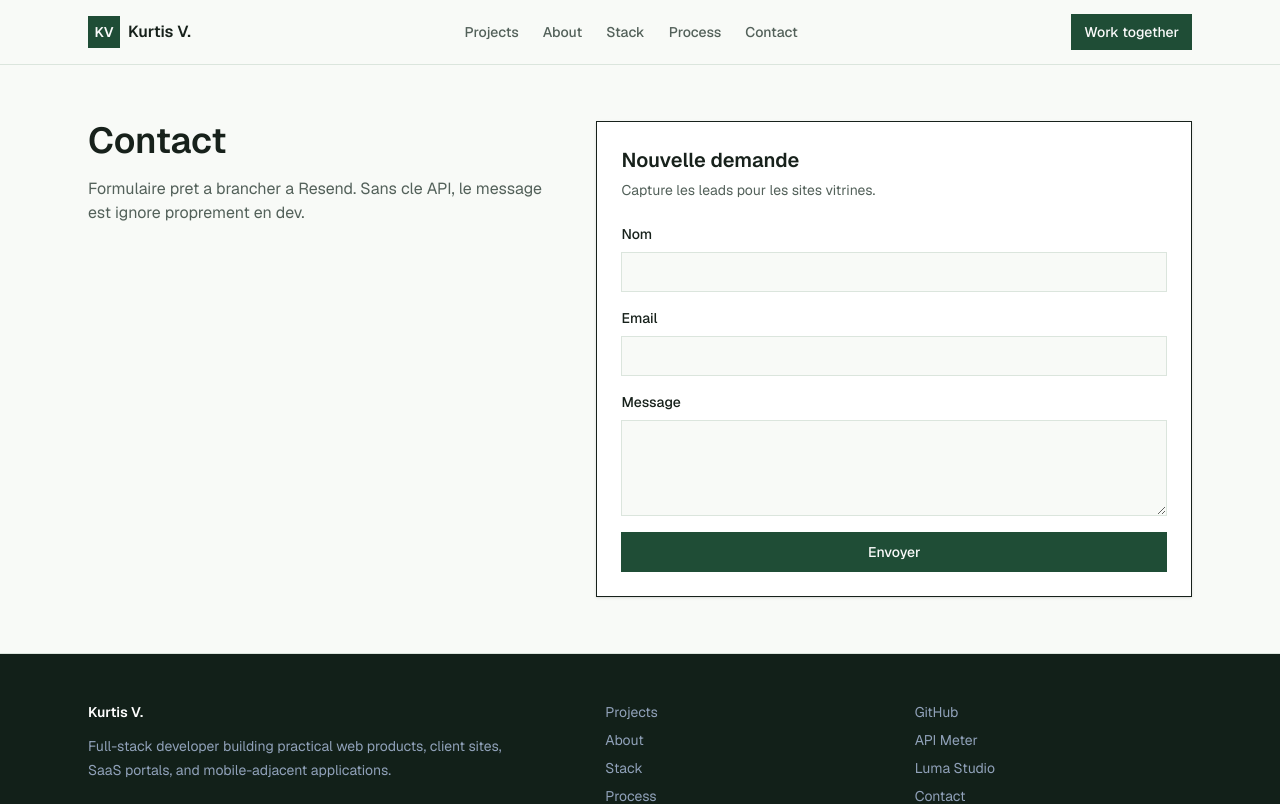
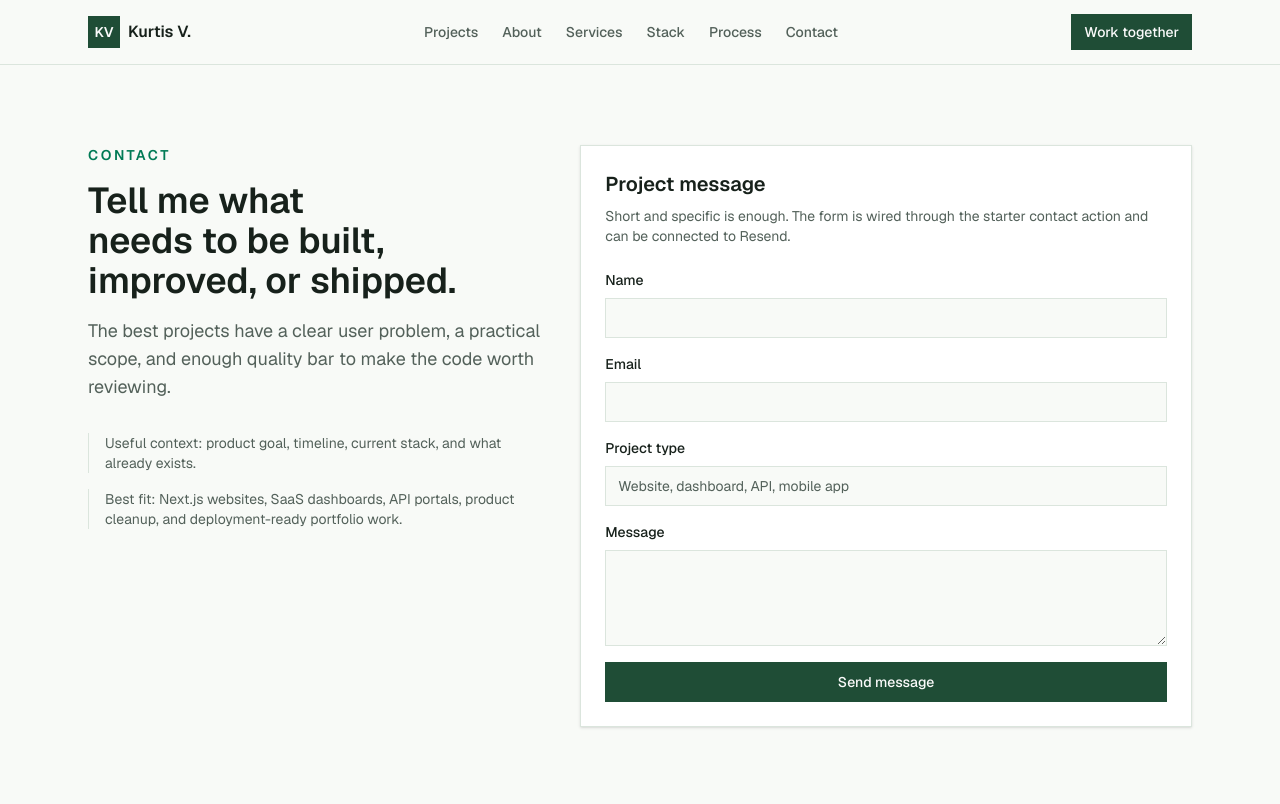
Before and after one commit to kurtisv/dev-portfolio, a Next.js app in the folder apps/web/: page /contact in a window 1280 px wide. Shown: the top 804 px of the page. Built offline with nearby package versions, Linux system fonts and the light colour scheme; no server answers.

Commit message:
feat: add profile content structure

```diff
--- a/apps/web/src/app/actions/contact.tsx
+++ b/apps/web/src/app/actions/contact.tsx
@@ -8,6 +8,7 @@ import { sendTransactionalEmail } from "@/lib/email/resend";
 const contactSchema = z.object({
   name: z.string().min(2),
   email: z.string().email(),
+  projectType: z.string().optional(),
   message: z.string().min(10),
 });
 
@@ -15,6 +16,7 @@ export async function sendContactMessage(formData: FormData) {
   const parsed = contactSchema.safeParse({
     name: formData.get("name"),
     email: formData.get("email"),
+    projectType: formData.get("projectType") || undefined,
     message: formData.get("message"),
   });
 
@@ -24,7 +26,7 @@ export async function sendContactMessage(formData: FormData) {
 
   await sendTransactionalEmail({
     to: parsed.data.email,
-    subject: "Votre message a ete recu",
+    subject: "Portfolio message received",
     react: <ContactConfirmationEmail name={parsed.data.name} />,
   });
 }
--- a/apps/web/src/app/contact/page.tsx
+++ b/apps/web/src/app/contact/page.tsx
@@ -1,32 +1,50 @@
+import type { Metadata } from "next";
+
 import { sendContactMessage } from "@/app/actions/contact";
+import { SectionHeading } from "@/components/portfolio/section-heading";
 import { MarketingPageShell } from "@/components/marketing/page-shell";
-import { Section } from "@/components/marketing/section";
 import { Button } from "@/components/ui/button";
-import { Card, CardContent, CardDescription, CardHeader, CardTitle } from "@/components/ui/card";
 import { Form, FormField } from "@/components/ui/form";
 import { Input } from "@/components/ui/input";
 import { Label } from "@/components/ui/label";
 import { Textarea } from "@/components/ui/textarea";
 
+export const metadata: Metadata = {
+  title: "Contact",
+  description: "Contact Kurtis V. about web products, portfolio work, or client projects.",
+};
+
 export default function ContactPage() {
   return (
     <MarketingPageShell>
-      <Section className="grid gap-8 lg:grid-cols-[0.8fr_1fr]">
-        <div>
-          <h1 className="text-4xl font-semibold">Contact</h1>
-          <p className="mt-4 text-muted-foreground">
-            Formulaire pret a brancher a Resend. Sans cle API, le message est ignore proprement en dev.
-          </p>
-        </div>
-        <Card>
-          <CardHeader>
-            <CardTitle>Nouvelle demande</CardTitle>
-            <CardDescription>Capture les leads pour les sites vitrines.</CardDescription>
-          </CardHeader>
-          <CardContent>
-            <Form action={sendContactMessage}>
+      <main>
+        <section className="mx-auto grid max-w-6xl gap-10 px-6 py-16 sm:py-20 lg:grid-cols-[0.85fr_1.15fr]">
+          <div>
+            <SectionHeading
+              eyebrow="Contact"
+              title="Tell me what needs to be built, improved, or shipped."
+              description="The best projects have a clear user problem, a practical scope, and enough quality bar to make the code worth reviewing."
+            />
+            <div className="mt-8 grid gap-4 text-sm text-muted-foreground">
+              <p className="border-l border-border pl-4">
+                Useful context: product goal, timeline, current stack, and what
+                already exists.
+              </p>
+              <p className="border-l border-border pl-4">
+                Best fit: Next.js websites, SaaS dashboards, API portals,
+                product cleanup, and deployment-ready portfolio work.
+              </p>
+            </div>
+          </div>
+          <div className="border border-border bg-card p-6 shadow-sm">
+            <h2 className="text-xl font-semibold">Project message</h2>
+            <p className="mt-2 text-sm text-muted-foreground">
+              Short and specific is enough. The form is wired through the
+              starter contact action and can be connected to Resend.
+            </p>
+            <Form action={sendContactMessage} className="mt-6">
               <FormField>
-                <Label htmlFor="name">Nom</Label>
+                <Label htmlFor="name">Name</Label>
                 <Input id="name" name="name" required />
               </FormField>
               <FormField>
@@ -34,14 +52,18 @@ export default function ContactPage() {
                 <Input id="email" name="email" required type="email" />
               </FormField>
               <FormField>
+                <Label htmlFor="projectType">Project type</Label>
+                <Input id="projectType" name="projectType" placeholder="Website, dashboard, API, mobile app" />
+              </FormField>
+              <FormField>
                 <Label htmlFor="message">Message</Label>
                 <Textarea id="message" name="message" required />
               </FormField>
-              <Button type="submit">Envoyer</Button>
+              <Button type="submit">Send message</Button>
             </Form>
-          </CardContent>
-        </Card>
-      </Section>
+          </div>
+        </section>
+      </main>
     </MarketingPageShell>
   );
 }
--- a/apps/web/src/app/process/page.tsx
+++ b/apps/web/src/app/process/page.tsx
@@ -2,19 +2,12 @@ import type { Metadata } from "next";
 
 import { SectionHeading } from "@/components/portfolio/section-heading";
 import { MarketingPageShell } from "@/components/marketing/page-shell";
+import { processSteps } from "@/data/portfolio";
 
 export const metadata: Metadata = {
   title: "Process",
   description: "Development process and Git workflow used for the portfolio.",
 };
-
-const steps = [
-  "Create a branch for each meaningful step.",
-  "Implement one coherent slice of the product.",
-  "Run lint, typecheck, tests, and build where practical.",
-  "Commit and push the working step.",
-  "Merge back into main before starting the next branch.",
-];
 
 export default function ProcessPage() {
   return (
@@ -26,10 +19,20 @@ export default function ProcessPage() {
           description="This site is not a one-shot dump. The build is staged so a reviewer can see how features were planned, implemented, verified, and merged."
         />
         <div className="mt-10 grid gap-4">
-          {steps.map((step, index) => (
-            <article key={step} className="grid gap-3 border border-border bg-card p-5 md:grid-cols-[120px_1fr]">
-              <p className="font-mono text-sm text-emerald-700">0{index + 1}</p>
-              <p className="font-medium">{step}</p>
+          {processSteps.map((step, index) => (
+            <article
+              key={step.title}
+              className="grid gap-3 border border-border bg-card p-5 md:grid-cols-[120px_1fr]"
+            >
+              <p className="font-mono text-sm text-emerald-700">
+                0{index + 1}
+              </p>
+              <div>
+                <h2 className="font-semibold">{step.title}</h2>
+                <p className="mt-2 text-sm leading-6 text-muted-foreground">
+                  {step.description}
+                </p>
+              </div>
             </article>
           ))}
         </div>
--- a/apps/web/src/app/services/page.tsx
+++ b/apps/web/src/app/services/page.tsx
@@ -1,40 +1,32 @@
-import { CheckCircle2 } from "lucide-react";
+import type { Metadata } from "next";
 
+import { SectionHeading } from "@/components/portfolio/section-heading";
 import { MarketingPageShell } from "@/components/marketing/page-shell";
-import { Section } from "@/components/marketing/section";
-import { Card, CardContent, CardHeader, CardTitle } from "@/components/ui/card";
+import { serviceAreas } from "@/data/portfolio";
 
-const services = [
-  "Site vitrine professionnel",
-  "Prise de rendez-vous",
-  "Portail API payante",
-  "Dashboard client/admin",
-  "SEO local et contenu",
-  "Integrations Stripe, Resend, Sanity",
-];
+export const metadata: Metadata = {
+  title: "Services",
+  description: "Development services and project types represented in the portfolio.",
+};
 
 export default function ServicesPage() {
   return (
     <MarketingPageShell>
-      <Section>
-        <h1 className="text-4xl font-semibold">Services</h1>
-        <p className="mt-4 max-w-2xl text-muted-foreground">
-          Une structure prete pour vendre rapidement des sites de service, des plateformes booking et des portails SaaS/API.
-        </p>
-        <div className="mt-10 grid gap-4 sm:grid-cols-2 lg:grid-cols-3">
-          {services.map((service) => (
-            <Card key={service}>
-              <CardHeader>
-                <CheckCircle2 className="size-5" />
-                <CardTitle>{service}</CardTitle>
-              </CardHeader>
-              <CardContent className="text-sm text-muted-foreground">
-                Module activable et adaptable selon le projet client.
-              </CardContent>
-            </Card>
+      <main className="mx-auto max-w-6xl px-6 py-16 sm:py-20">
+        <SectionHeading
+          eyebrow="Services"
+          title="The work is centered on practical product development."
+          description="This page frames the portfolio from a client or recruiter perspective: what kind of problems the work is meant to solve."
+        />
+        <div className="mt-10 grid gap-4 md:grid-cols-2">
+          {serviceAreas.map((area) => (
+            <article key={area.title} className="border border-border bg-card p-6 shadow-sm">
+              <h2 className="text-xl font-semibold">{area.title}</h2>
+              <p className="mt-4 leading-7 text-muted-foreground">{area.description}</p>
+            </article>
           ))}
         </div>
-      </Section>
+      </main>
     </MarketingPageShell>
   );
 }
--- a/apps/web/src/app/sitemap.ts
+++ b/apps/web/src/app/sitemap.ts
@@ -4,15 +4,12 @@ import { env } from "@/lib/env";
 
 const routes = [
   "",
+  "/projects",
+  "/about",
   "/services",
-  "/pricing",
+  "/stack",
+  "/process",
   "/contact",
-  "/faq",
-  "/testimonials",
-  "/booking",
-  "/developers",
-  "/docs",
-  "/docs/api",
   "/privacy",
   "/terms",
 ];
--- a/apps/web/src/components/marketing/navbar.tsx
+++ b/apps/web/src/components/marketing/navbar.tsx
@@ -5,6 +5,7 @@ import { Button } from "@/components/ui/button";
 const navItems = [
   { href: "/projects", label: "Projects" },
   { href: "/about", label: "About" },
+  { href: "/services", label: "Services" },
   { href: "/stack", label: "Stack" },
   { href: "/process", label: "Process" },
   { href: "/contact", label: "Contact" },
--- a/apps/web/src/data/portfolio.ts
+++ b/apps/web/src/data/portfolio.ts
@@ -109,6 +109,57 @@ export const upcomingProjects = [
   "Additional SaaS/dashboard builds from the same starter",
 ];
 
+export const serviceAreas = [
+  {
+    title: "Portfolio and business websites",
+    description:
+      "Client-facing websites with clear positioning, responsive UI, SEO structure, contact flows, and deployable code.",
+  },
+  {
+    title: "SaaS and dashboard products",
+    description:
+      "Operational interfaces for tickets, quotes, API usage, admin workflows, and product data management.",
+  },
+  {
+    title: "API and backend foundations",
+    description:
+      "Prisma data models, validated API routes, auth-ready dashboards, usage tracking, billing-ready structure, and deployment setup.",
+  },
+  {
+    title: "Product improvement",
+    description:
+      "Design polish, UX cleanup, accessibility passes, Git history cleanup, documentation, and production readiness.",
+  },
+];
+
+export const processSteps = [
+  {
+    title: "Plan the slice",
+    description:
+      "Define the outcome, branch name, files likely to change, and verification needed before touching implementation.",
+  },
+  {
+    title: "Build in a focused branch",
+    description:
+      "Keep each branch small enough to review: foundation, content, project pages, design polish, SEO, or deployment.",
+  },
+  {
+    title: "Verify before commit",
+    description:
+      "Run lint, typecheck, tests, and build when the change touches shared behavior or production routes.",
+  },
+  {
+    title: "Document the decision",
+    description:
+      "Update README or docs when a reviewer would benefit from knowing why the structure exists.",
+  },
+  {
+    title: "Merge and continue",
+    description:
+      "Push the working branch, merge into main, then start the next branch from the clean main history.",
+  },
+];
+
 export const stackGroups = [
   {
     title: "Frontend",
```
Also changed, not shown: 2 other files (tests, documents, lock files or other folders).
